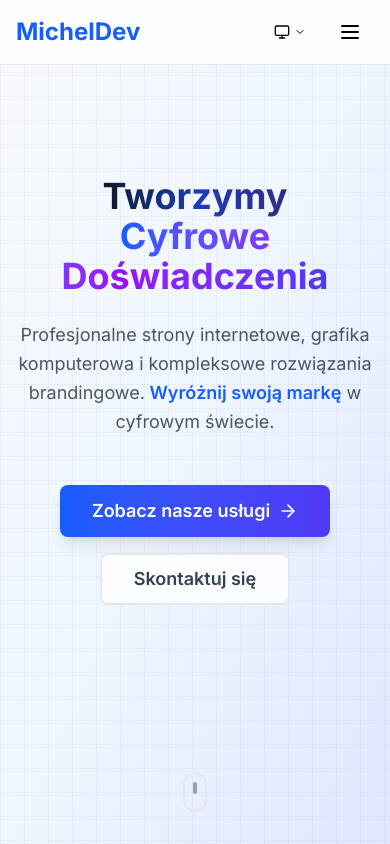
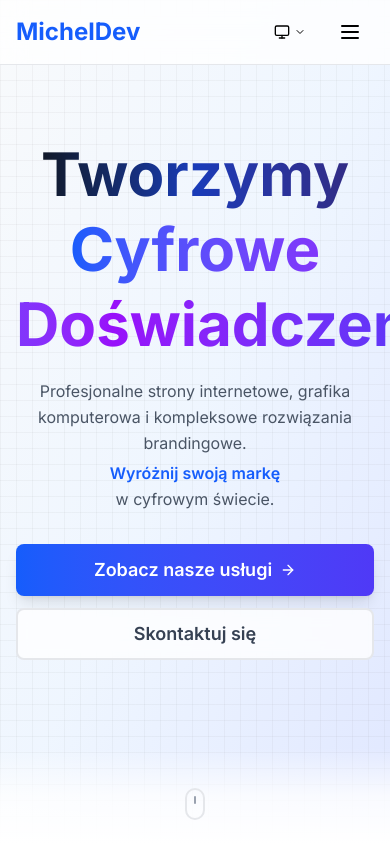
Before and after one commit to Lorexowy/micheldev-portfolio2, a Next.js app: page / in a window 390 px wide. Shown: the top 844 px of the page. Built offline with nearby package versions, Linux system fonts and the light colour scheme.

Commit message:
poprawa hero section

```diff
--- a/src/components/sections/Hero.tsx
+++ b/src/components/sections/Hero.tsx
@@ -27,10 +27,10 @@ export function Hero() {
       className="relative min-h-screen flex items-center justify-center overflow-hidden bg-gradient-to-br from-slate-50 via-blue-50 to-indigo-100 dark:from-gray-900 dark:via-gray-800 dark:to-slate-900"
     >
       {/* Animated Background Grid */}
-      <div className="absolute inset-0 bg-[linear-gradient(to_right,#80808012_1px,transparent_1px),linear-gradient(to_bottom,#80808012_1px,transparent_1px)] bg-[size:24px_24px] dark:bg-[linear-gradient(to_right,#ffffff08_1px,transparent_1px),linear-gradient(to_bottom,#ffffff08_1px,transparent_1px)]" />
+      <div className="absolute inset-0 bg-[linear-gradient(to_right,#80808012_1px,transparent_1px),linear-gradient(to_bottom,#80808012_1px,transparent_1px)] bg-[size:16px_16px] sm:bg-[size:20px_20px] md:bg-[size:24px_24px] dark:bg-[linear-gradient(to_right,#ffffff08_1px,transparent_1px),linear-gradient(to_bottom,#ffffff08_1px,transparent_1px)]" />
 
       {/* Main Content */}
-      <div className="relative z-10 container mx-auto px-4 sm:px-6 lg:px-8">
+      <div className="relative z-10 container mx-auto px-4 sm:px-6 lg:px-8 py-16 sm:py-20">
         <div className="text-center max-w-5xl mx-auto">
 
           {/* Heading */}
@@ -38,7 +38,7 @@ export function Hero() {
             initial={{ opacity: 0, y: 30 }}
             animate={{ opacity: 1, y: 0 }}
             transition={{ duration: 0.8, delay: 0.1 }}
-            className="text-4xl sm:text-5xl md:text-6xl lg:text-7xl font-bold mb-6"
+            className="text-6xl xs:text-4xl sm:text-5xl md:text-6xl lg:text-7xl font-bold mb-4 sm:mb-6 leading-tight"
           >
             <span className="bg-gradient-to-r from-gray-900 via-blue-800 to-indigo-900 dark:from-gray-100 dark:via-gray-200 dark:to-gray-300 bg-clip-text text-transparent">
               Tworzymy
@@ -54,10 +54,10 @@ export function Hero() {
             initial={{ opacity: 0, y: 20 }}
             animate={{ opacity: 1, y: 0 }}
             transition={{ duration: 0.8, delay: 0.3 }}
-            className="text-lg sm:text-xl md:text-2xl text-gray-600 dark:text-gray-400 mb-12 max-w-3xl mx-auto leading-relaxed"
+            className="text-base sm:text-lg md:text-xl lg:text-2xl text-gray-600 dark:text-gray-400 mb-8 sm:mb-10 md:mb-12 max-w-2xl lg:max-w-3xl mx-auto leading-relaxed px-2"
           >
             Profesjonalne strony internetowe, grafika komputerowa i kompleksowe rozwiązania brandingowe.
-            <span className="text-blue-600 dark:text-blue-300 font-semibold"> Wyróżnij swoją markę</span> w cyfrowym świecie.
+            <span className="text-blue-600 dark:text-blue-300 font-semibold block sm:inline mt-1 sm:mt-0"> Wyróżnij swoją markę</span> w cyfrowym świecie.
           </motion.p>
 
           {/* CTA Buttons */}
@@ -65,50 +65,55 @@ export function Hero() {
             initial={{ opacity: 0, y: 20 }}
             animate={{ opacity: 1, y: 0 }}
             transition={{ duration: 0.8, delay: 0.5 }}
-            className="flex flex-col sm:flex-row gap-4 justify-center items-center mb-16"
+            className="flex flex-col sm:flex-row gap-3 sm:gap-4 justify-center items-center mb-12 sm:mb-16"
           >
             <Button
               size="lg"
               onClick={scrollToServices}
-              className="group relative overflow-hidden bg-gradient-to-r from-blue-600 to-indigo-600 hover:from-blue-700 hover:to-indigo-700 text-white border-0 px-8 py-4 text-lg font-semibold shadow-lg hover:shadow-xl transition-all duration-300"
+              className="group relative overflow-hidden bg-gradient-to-r from-blue-600 to-indigo-600 text-white border-0 w-full sm:w-auto px-6 sm:px-8 py-3 sm:py-4 text-base sm:text-lg font-semibold shadow-lg transition-all duration-500 ease-out hover:shadow-blue-500/25 hover:shadow-2xl"
             >
-              <span className="relative z-10 flex items-center space-x-2">
+              <span className="relative z-10 flex items-center justify-center space-x-2">
                 <span>Zobacz nasze usługi</span>
-                <ArrowRight className="w-5 h-5 group-hover:translate-x-1 transition-transform duration-300" />
+                <ArrowRight className="w-4 h-4 sm:w-5 sm:h-5 group-hover:translate-x-1 transition-transform duration-300" />
               </span>
-              <div className="absolute inset-0 bg-gradient-to-r from-blue-700 to-indigo-700 opacity-0 group-hover:opacity-100 transition-opacity duration-300" />
+              <div className="absolute inset-0 bg-gradient-to-r from-blue-500 to-indigo-500 opacity-0 group-hover:opacity-100 transition-opacity duration-500" />
+              <div className="absolute inset-0 bg-white/10 opacity-0 group-hover:opacity-100 transition-opacity duration-500" />
             </Button>
 
             <Button
               variant="outline"
               size="lg"
               onClick={scrollToContact}
-              className="group border-2 border-gray-300 dark:border-gray-500 text-gray-700 dark:text-gray-300 hover:border-blue-500 dark:hover:border-blue-400 hover:text-blue-600 dark:hover:text-blue-400 bg-white/80 dark:bg-gray-700/80 backdrop-blur-sm px-8 py-4 text-lg font-semibold transition-all duration-300"
+              className="group relative overflow-hidden border-2 border-gray-300 dark:border-gray-500 text-gray-700 dark:text-gray-300 bg-white/80 dark:bg-gray-700/80 backdrop-blur-sm w-full sm:w-auto px-6 sm:px-8 py-3 sm:py-4 text-base sm:text-lg font-semibold transition-all duration-500 ease-out hover:border-blue-400 dark:hover:border-blue-400 hover:text-blue-600 dark:hover:text-blue-300 hover:bg-blue-50/50 dark:hover:bg-blue-900/20 hover:shadow-lg hover:shadow-blue-500/10"
             >
-              <span className="flex items-center space-x-2">
+              <span className="flex items-center justify-center space-x-2">
                 <span>Skontaktuj się</span>
               </span>
+              <div className="absolute inset-0 bg-gradient-to-r from-blue-50 to-indigo-50 dark:from-blue-900/20 dark:to-indigo-900/20 opacity-0 group-hover:opacity-100 transition-opacity duration-500" />
             </Button>
           </motion.div>
         </div>
       </div>
+
+      {/* Fade to white/black at bottom */}
+      <div className="absolute bottom-0 left-0 right-0 h-24 sm:h-32 bg-gradient-to-t from-white via-white/80 to-transparent dark:from-gray-900 dark:via-gray-900/80 dark:to-transparent pointer-events-none" />
 
       {/* Scroll Indicator */}
       <motion.div
         initial={{ opacity: 0 }}
         animate={{ opacity: 1 }}
         transition={{ delay: 1, duration: 0.8 }}
-        className="absolute bottom-8 left-1/2 transform -translate-x-1/2"
+        className="absolute bottom-6 sm:bottom-8 left-1/2 transform -translate-x-1/2 z-20"
       >
         <motion.div
-          animate={{ y: [0, 10, 0] }}
+          animate={{ y: [0, 8, 0] }}
           transition={{ duration: 2, repeat: Infinity }}
-          className="w-6 h-10 border-2 border-gray-400 dark:border-gray-400 rounded-full flex justify-center"
+          className="w-5 h-8 sm:w-6 sm:h-10 border-2 border-gray-400 dark:border-gray-400 rounded-full flex justify-center"
         >
           <motion.div
-            animate={{ y: [0, 12, 0] }}
+            animate={{ y: [0, 10, 0] }}
             transition={{ duration: 2, repeat: Infinity }}
-            className="w-1 h-3 bg-gray-400 dark:bg-gray-400 rounded-full mt-2"
+            className="w-0.5 h-2 sm:w-1 sm:h-3 bg-gray-400 dark:bg-gray-400 rounded-full mt-1.5 sm:mt-2"
           />
         </motion.div>
       </motion.div>
```
